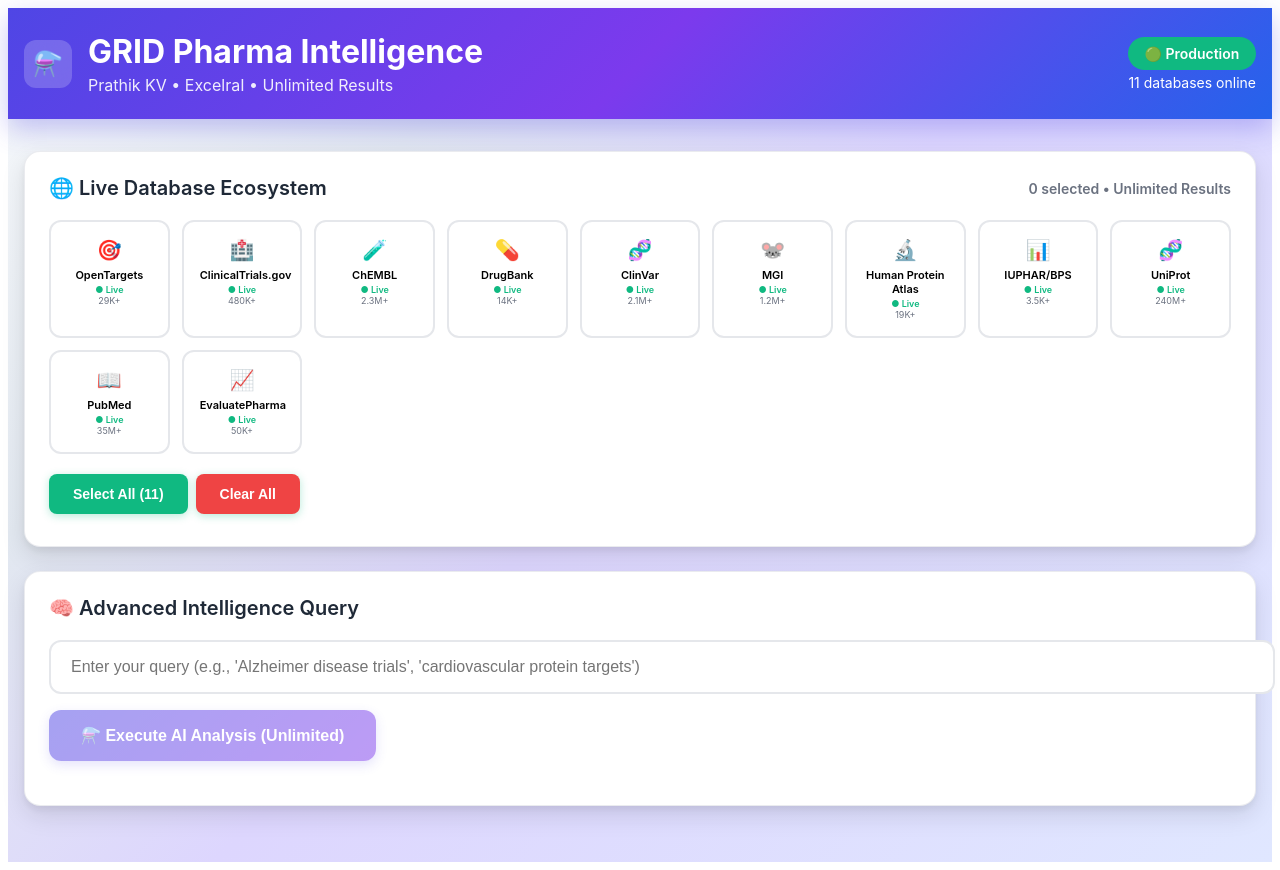
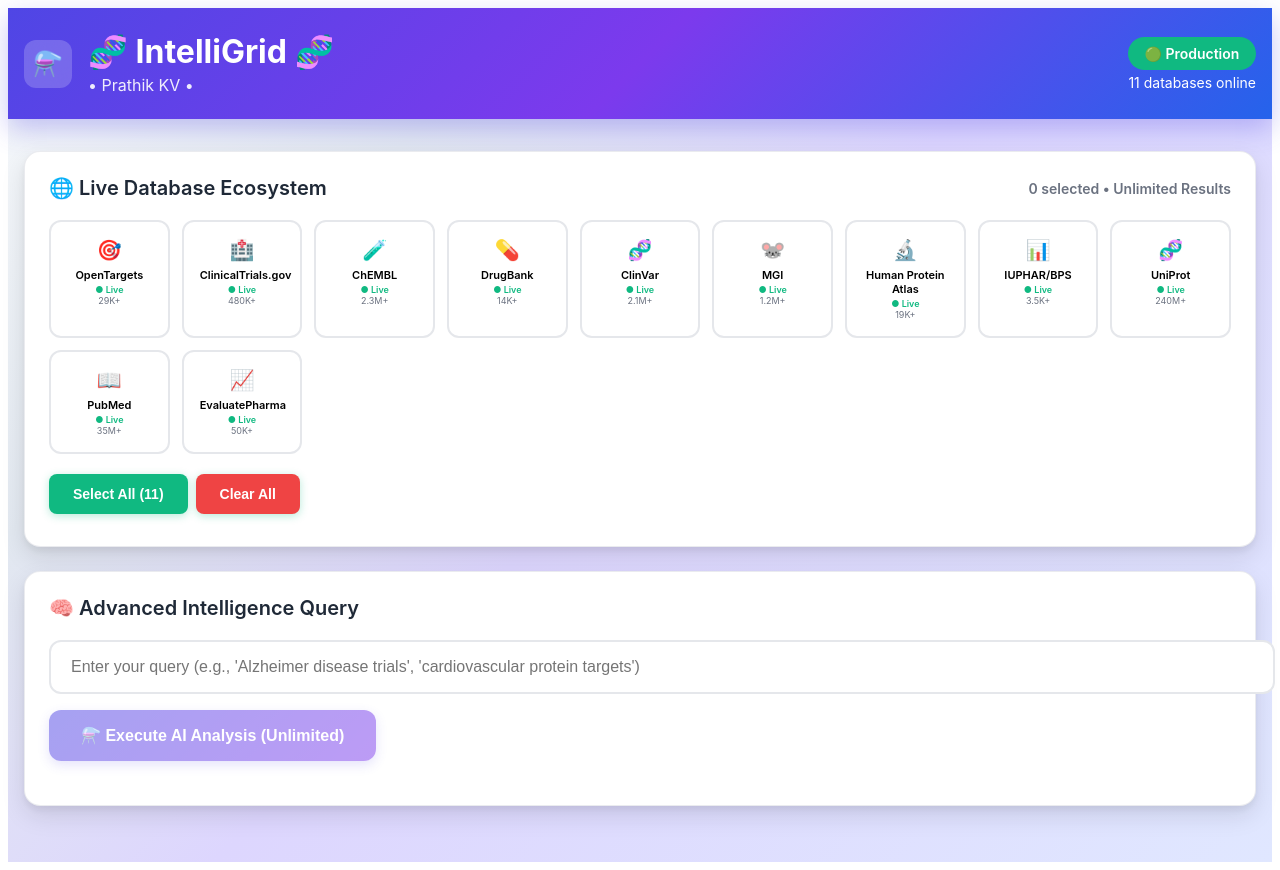
Before and after one commit to prathikkv/pharma-intelligence, a Next.js app: page / in a window 1280 px wide. Built offline with nearby package versions, Linux system fonts and the light colour scheme.

Commit message:
updated README

```diff
--- a/components/PharmaceuticalIntelligenceSystem.js
+++ b/components/PharmaceuticalIntelligenceSystem.js
@@ -908,8 +908,8 @@
           <div style={styles.logo}>
             <div style={styles.logoIcon}>⚗️</div>
             <div>
-              <h1 style={styles.title}>GRID Pharma Intelligence</h1>
-              <p style={styles.subtitle}>Prathik KV • ExcelraI • Unlimited Results</p>
+              <h1 style={styles.title}> 🧬 IntelliGrid 🧬 </h1>
+              <p style={styles.subtitle}> • Prathik KV • </p>
             </div>
           </div>
           <div>
```
Also changed, not shown: 1 other file (tests, documents, lock files or other folders).
